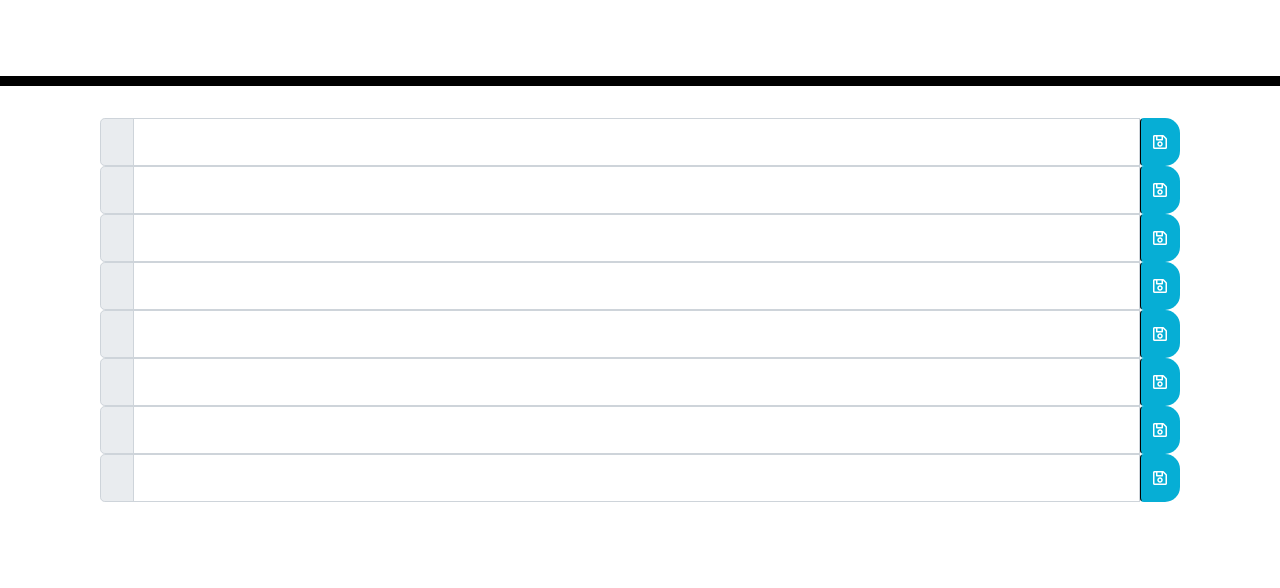
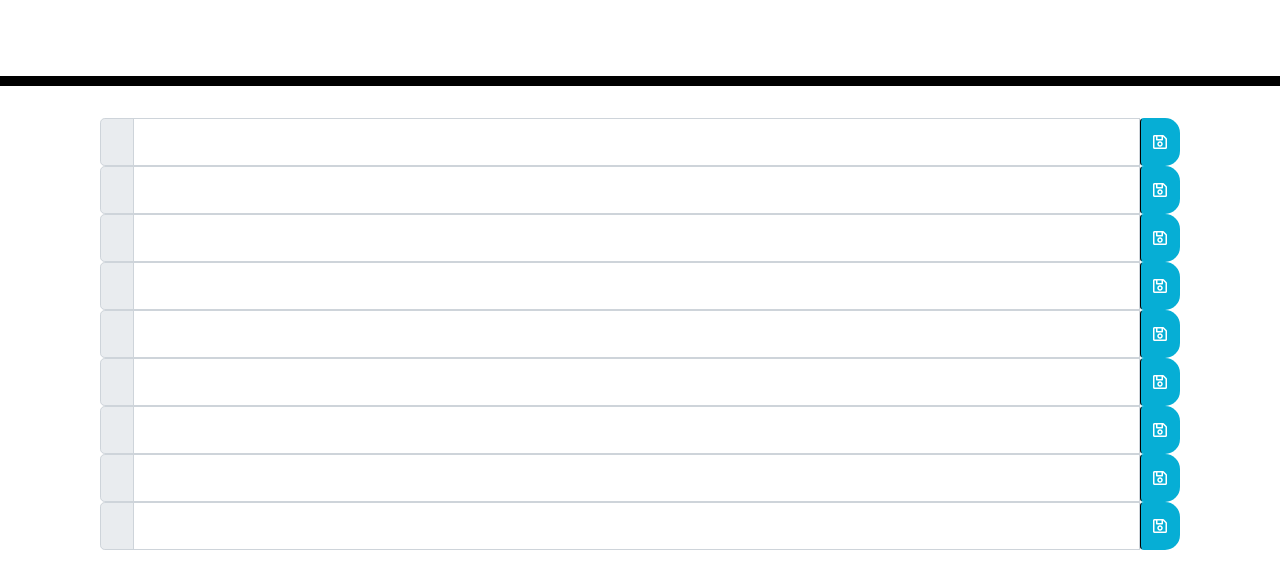
Before and after one commit to mharizanova8703/Work-Day-Scheduler, a plain HTML site: page index.html in a window 1280 px wide. Shown: the part 182-770 px from the top of the page. Drawn offline with nearby package versions, Linux system fonts and the light colour scheme.

Commit message:
giving a comment
Jquerry link and moment.js link

```diff
--- a/index.html
+++ b/index.html
@@ -97,43 +97,20 @@
                 <button class="btn saveBtn"><i class="far fa-save"></i></button>
                 <!-- Use Favacon for save icon-->
             </div>
-
-
-
-
-
-
-
-
-
-
-
-
-
-
-
-
-
-
-
-
-
-
-
-
-
-
-
-
-
-
-
+            <!--5:00pm-->
+            <div class="input-group input-group-lg" data-hour="5">
+                <div class="input-group-prepend">
+                    <span class="input-group-text time-block block9"></span>
+                </div>
+                <input type="text" class="form-control form5" aria-label="Large">
+                <button class="btn saveBtn"><i class="far fa-save"></i></button>
+                <!-- Use Favacon for save icon-->
+            </div>
         </div>
-    </div>
-
-    <script src="https://cdnjs.cloudflare.com/ajax/libs/jquery/3.2.1/jquery.min.js"></script>
-    <script src="https://cdnjs.cloudflare.com/ajax/libs/moment.js/2.24.0/moment.min.js"></script>
-    <script src="script.js"></script>
+        <!-- Jquerry and moment.link -->
+        <script src="https://cdnjs.cloudflare.com/ajax/libs/jquery/3.2.1/jquery.min.js"></script>
+        <script src="https://cdnjs.cloudflare.com/ajax/libs/moment.js/2.24.0/moment.min.js"></script>
+        <script src="script.js"></script>
 
 
 </body>
```
